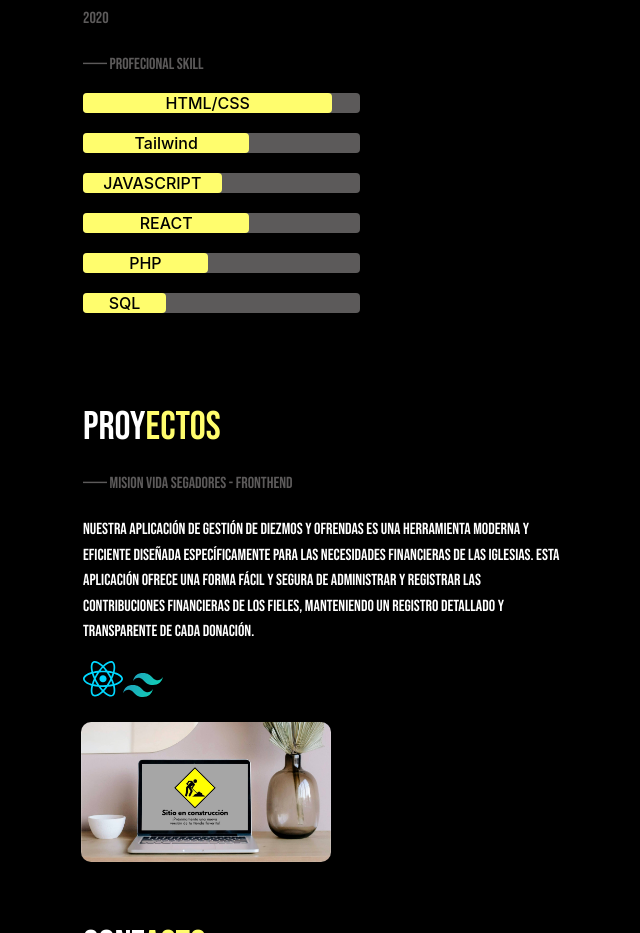
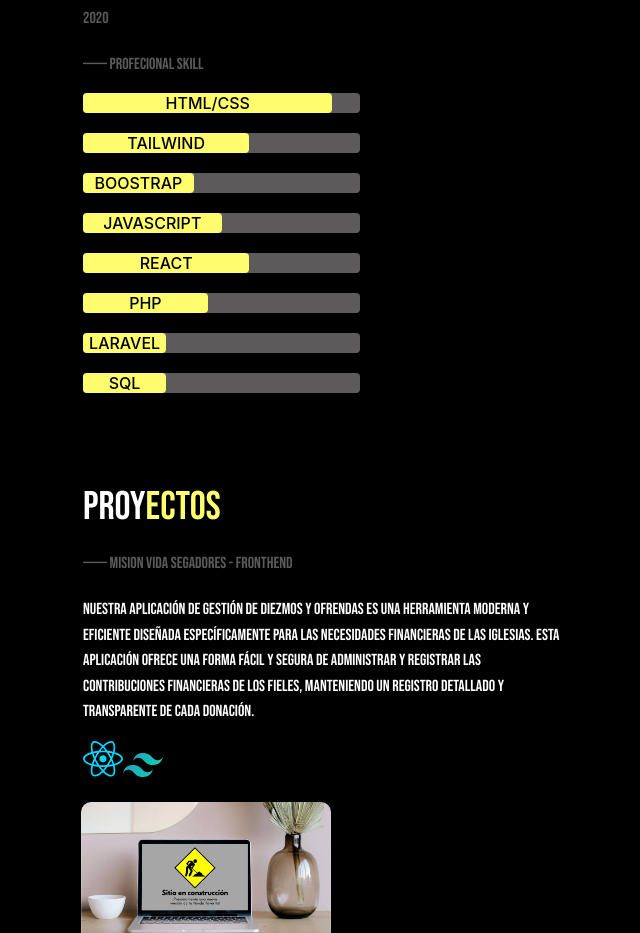
Before and after one commit to marcosali/port-web, a React (Create React App) app: page / in a window 1280 px wide. Shown: the part 2200-3133 px from the top of the page, without its empty margins (385-1025 px from the left). Built offline with nearby package versions, Linux system fonts and the light colour scheme.

Commit message:
Update Educacion.jsx

```diff
--- a/src/Components/Educacion.jsx
+++ b/src/Components/Educacion.jsx
@@ -40,10 +40,12 @@ const Educacion = () => {
 
                 {/* barra de progreso */}
                 <ProgressBar skill="HTML/CSS" percent={90} /><br />
-                <ProgressBar skill="Tailwind" percent={60} /><br />
+                <ProgressBar skill="TAILWIND" percent={60} /><br />
+                <ProgressBar skill="BOOSTRAP" percent={40} /><br />
                 <ProgressBar skill="JAVASCRIPT" percent={50} /><br />
                 <ProgressBar skill="REACT" percent={60} /><br />
                 <ProgressBar skill="PHP" percent={45} /><br />
+                <ProgressBar skill="LARAVEL" percent={30} /><br />
                 <ProgressBar skill="SQL" percent={30} />
             </div>
         </div>
```
